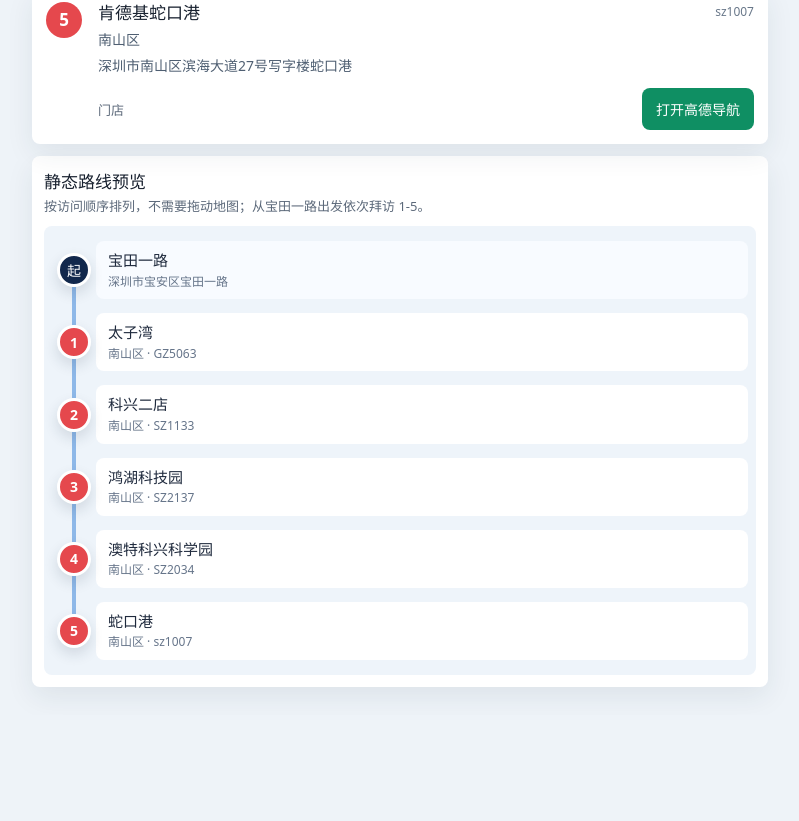
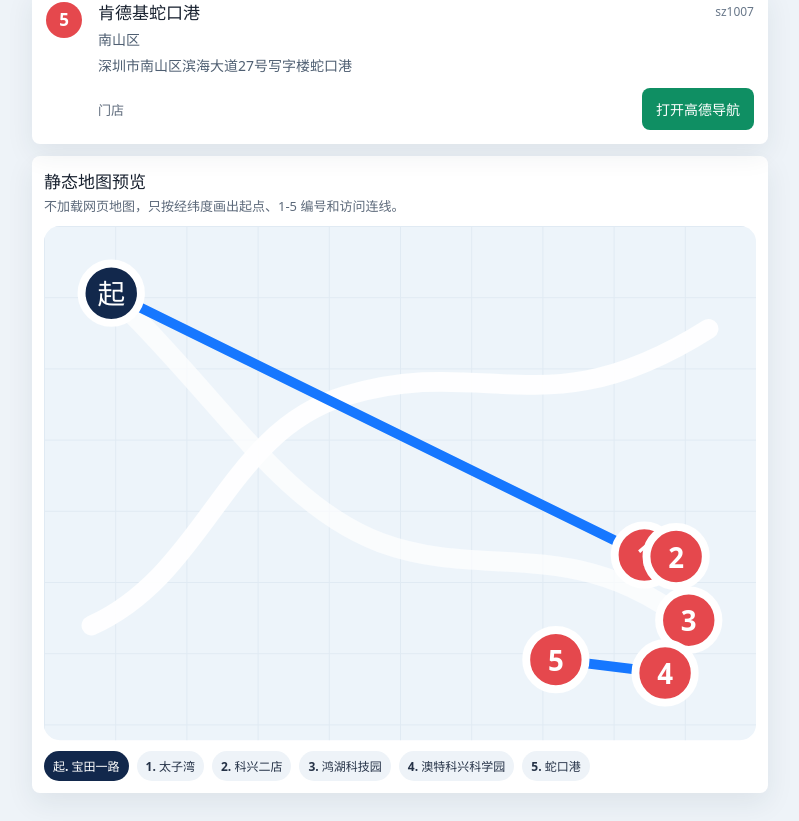
Before and after one commit to KBin-001/ljr, a React (Vite) app: page / in a window 1280 px wide. Shown: the part 1260-2081 px from the top of the page, without its empty margins (240-1039 px from the left). Before the commit the page ends 1975 px from the top, so only its background shows below. Built offline with nearby package versions, Linux system fonts and the light colour scheme.

Commit message:
Use static map preview

```diff
--- a/src/App.tsx
+++ b/src/App.tsx
@@ -16,37 +16,58 @@ function previewName(point: { name: string; rawName?: string; order?: number })
 }
 
 function OfflineRouteMap({ day }: { day: RouteDay }) {
-  const rows = [
-    { label: "起", name: ROUTE_START_POINT.name, meta: ROUTE_START_POINT.address, isStart: true },
-    ...day.shops.map((shop) => ({
-      label: String(shop.order),
-      name: previewName(shop),
-      meta: `${shop.district} · ${shop.code}`,
-      isStart: false,
-    })),
+  const points = [
+    { ...ROUTE_START_POINT, order: 0, label: "起" },
+    ...day.shops.map((shop) => ({ ...shop, label: String(shop.order) })),
   ];
+  const lngs = points.map((point) => point.lng);
+  const lats = points.map((point) => point.lat);
+  const minLng = Math.min(...lngs);
+  const maxLng = Math.max(...lngs);
+  const minLat = Math.min(...lats);
+  const maxLat = Math.max(...lats);
+  const width = 360;
+  const height = 260;
+  const padding = 34;
+  const lngRange = Math.max(maxLng - minLng, 0.001);
+  const latRange = Math.max(maxLat - minLat, 0.001);
+
+  const projected = points.map((point) => ({
+    ...point,
+    x: padding + ((point.lng - minLng) / lngRange) * (width - padding * 2),
+    y: height - padding - ((point.lat - minLat) / latRange) * (height - padding * 2),
+  }));
 
   return (
     <section className="offline-map-card" aria-label="当天离线路线图">
       <div className="offline-map-head">
-        <strong>静态路线预览</strong>
-        <span>按访问顺序排列，不需要拖动地图；从宝田一路出发依次拜访 1-5。</span>
+        <strong>静态地图预览</strong>
+        <span>不加载网页地图，只按经纬度画出起点、1-5 编号和访问连线。</span>
       </div>
-      <div className="route-preview-list">
-        {rows.map((row, index) => (
-          <div className="route-preview-row" key={`${row.label}-${row.name}`}>
-            <div className="route-node-wrap">
-              {index > 0 && <span className="route-line route-line-top" />}
-              <span className={row.isStart ? "route-node route-node-start" : "route-node"}>
-                {row.label}
-              </span>
-              {index < rows.length - 1 && <span className="route-line route-line-bottom" />}
-            </div>
-            <div className={row.isStart ? "route-preview-content route-preview-start" : "route-preview-content"}>
-              <strong>{row.name}</strong>
-              <span>{row.meta}</span>
-            </div>
-          </div>
+      <svg className="static-map-preview" viewBox={`0 0 ${width} ${height}`} role="img" aria-label="当天静态地图预览">
+        <defs>
+          <pattern id="map-grid" width="36" height="36" patternUnits="userSpaceOnUse">
+            <path d="M36 0H0V36" />
+          </pattern>
+        </defs>
+        <rect className="map-bg" width={width} height={height} rx="8" />
+        <rect className="map-grid-fill" width={width} height={height} rx="8" />
+        <path className="map-road map-road-a" d="M24 202C82 176 92 104 152 86C224 64 254 104 336 52" />
+        <path className="map-road map-road-b" d="M42 42C92 92 122 142 170 160C224 180 270 154 330 204" />
+        <polyline className="map-route-line" points={projected.map((point) => `${point.x},${point.y}`).join(" ")} />
+        {projected.map((point) => (
+          <g key={`${point.label}-${point.name}`} transform={`translate(${point.x} ${point.y})`}>
+            <circle className={point.order === 0 ? "start-dot" : "shop-dot"} r="15" />
+            <text>{point.label}</text>
+          </g>
+        ))}
+      </svg>
+      <div className="preview-legend">
+        <span className="legend-start">起. 宝田一路</span>
+        {day.shops.map((shop) => (
+          <span key={shop.code}>
+            {shop.order}. {previewName(shop)}
+          </span>
         ))}
       </div>
     </section>
--- a/src/styles.css
+++ b/src/styles.css
@@ -163,96 +163,92 @@ button:disabled {
   line-height: 1.45;
 }
 
-.route-preview-list {
-  display: grid;
-  gap: 0;
-  padding: 8px;
+.static-map-preview {
+  width: 100%;
+  aspect-ratio: 18 / 13;
+  height: auto;
+  min-height: 240px;
   border-radius: 8px;
-  background: #eef4fa;
+  display: block;
 }
 
-.route-preview-row {
-  display: grid;
-  grid-template-columns: 44px minmax(0, 1fr);
-  min-height: 66px;
+.static-map-preview .map-bg {
+  fill: #edf4fa;
 }
 
-.route-node-wrap {
-  position: relative;
-  display: grid;
-  place-items: center;
+.static-map-preview .map-grid-fill {
+  fill: url("#map-grid");
+  opacity: 0.72;
 }
 
-.route-line {
-  position: absolute;
-  left: 50%;
-  width: 4px;
-  margin-left: -2px;
-  background: #8eb8e8;
+.static-map-preview pattern path {
+  fill: none;
+  stroke: #dbe6f0;
+  stroke-width: 1;
 }
 
-.route-line-top {
-  top: 0;
-  height: calc(50% - 17px);
+.static-map-preview .map-road {
+  fill: none;
+  stroke: #ffffff;
+  stroke-linecap: round;
+  stroke-width: 10;
 }
 
-.route-line-bottom {
-  bottom: 0;
-  height: calc(50% - 17px);
+.static-map-preview .map-road-a {
+  opacity: 0.95;
 }
 
-.route-node {
-  position: relative;
-  z-index: 1;
-  display: grid;
-  place-items: center;
-  width: 34px;
-  height: 34px;
-  border: 3px solid #ffffff;
-  border-radius: 999px;
-  color: #ffffff;
-  background: #e5484d;
-  box-shadow: 0 6px 14px rgb(31 48 70 / 14%);
+.static-map-preview .map-road-b {
+  opacity: 0.72;
+}
+
+.static-map-preview .map-route-line {
+  fill: none;
+  stroke: #1677ff;
+  stroke-linecap: round;
+  stroke-linejoin: round;
+  stroke-width: 5;
+}
+
+.static-map-preview circle {
+  stroke: #ffffff;
+  stroke-width: 4;
+}
+
+.static-map-preview .start-dot {
+  fill: #12284c;
+}
+
+.static-map-preview .shop-dot {
+  fill: #e5484d;
+}
+
+.static-map-preview text {
+  fill: #ffffff;
   font-size: 14px;
   font-weight: 800;
+  text-anchor: middle;
+  dominant-baseline: central;
 }
 
-.route-node-start {
-  background: #12284c;
+.preview-legend {
+  display: flex;
+  flex-wrap: wrap;
+  gap: 8px;
 }
 
-.route-preview-content {
-  align-self: center;
-  min-width: 0;
-  margin: 7px 0;
-  padding: 10px 12px;
-  border-radius: 8px;
-  background: #ffffff;
+.preview-legend span {
+  border-radius: 999px;
+  padding: 6px 9px;
+  color: #253247;
+  background: #eef3f8;
+  font-size: 12px;
+  font-weight: 700;
 }
 
-.route-preview-start {
-  background: #f8fbff;
-}
-
-.route-preview-content strong {
-  display: block;
-  overflow: hidden;
-  color: #1f2a3d;
-  font-size: 15px;
-  line-height: 1.3;
-  text-overflow: ellipsis;
-  white-space: nowrap;
-}
-
-.route-preview-content span {
-  display: block;
-  overflow: hidden;
-  margin-top: 3px;
-  color: #66758a;
-  font-size: 12px;
-  line-height: 1.3;
-  text-overflow: ellipsis;
-  white-space: nowrap;
+.preview-legend .legend-start {
+  color: #ffffff;
+  background: #12284c;
 }
 
 .map-marker {
```
